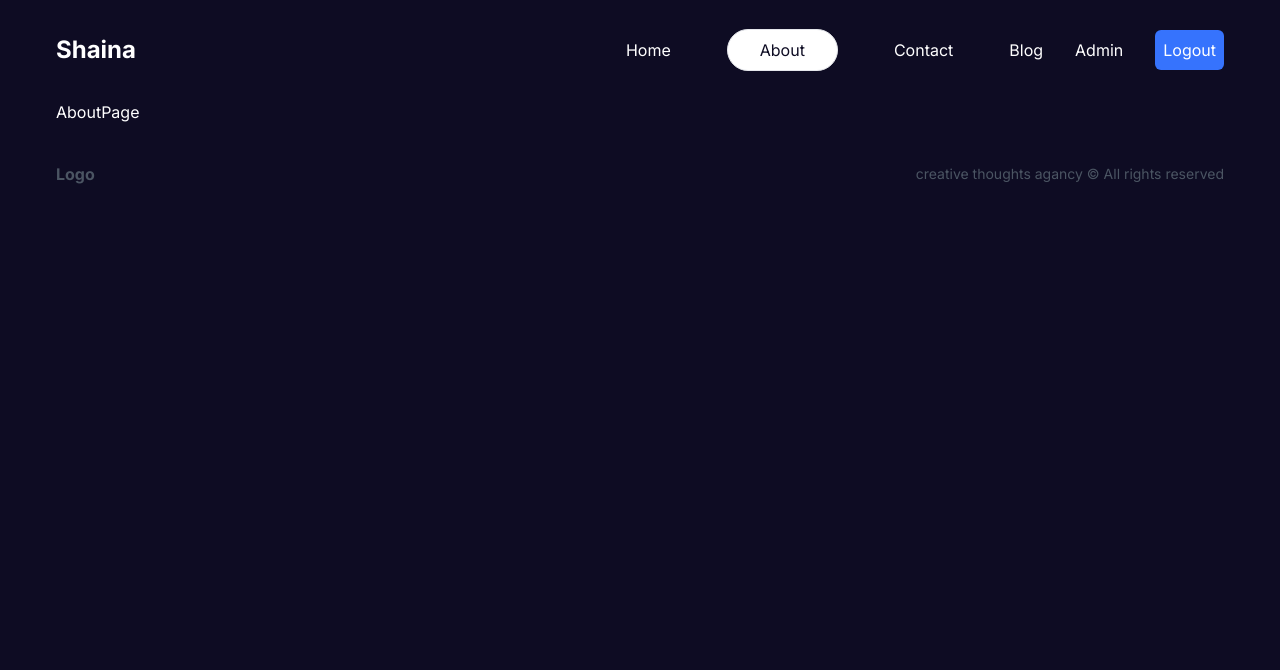
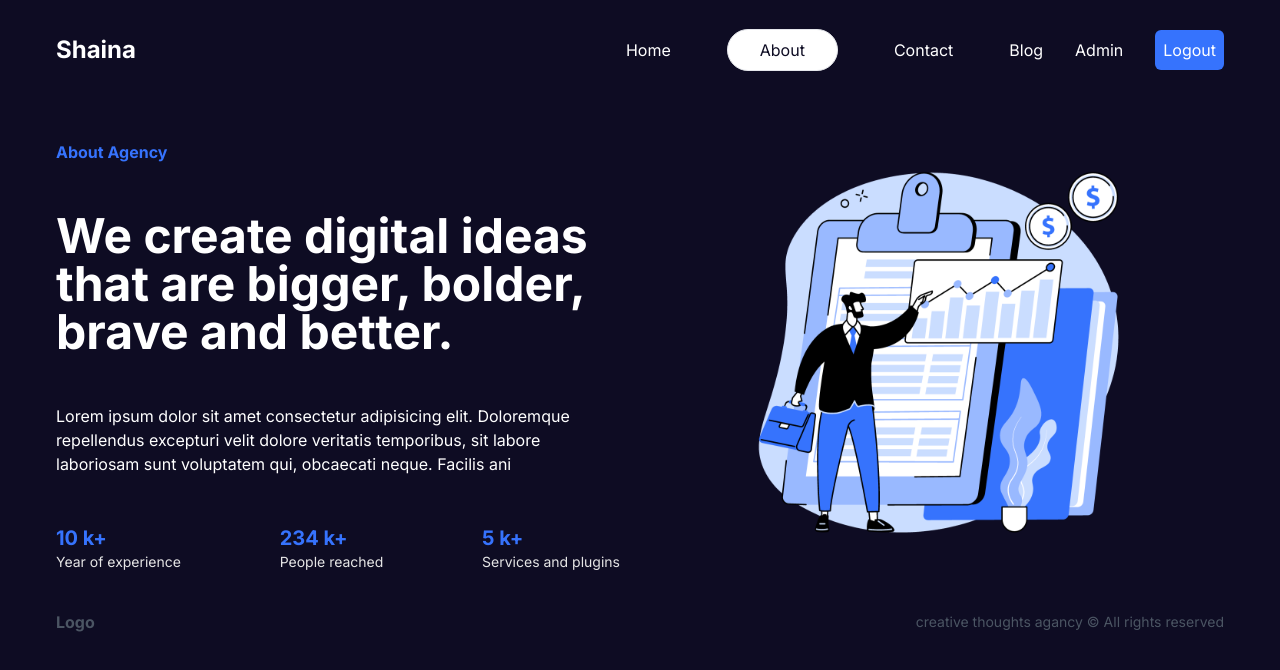
Before and after one commit to Shaghayegh-93/creative-agency, a Next.js app: page /about in a window 1280 px wide. Shown: the top 670 px of the page. Built offline with nearby package versions, Linux system fonts and the light colour scheme.

Commit message:
add desig of page

```diff
--- a/src/app/about/page.jsx
+++ b/src/app/about/page.jsx
@@ -1,7 +1,43 @@
 import React from "react";
+import Image from "next/image";
 
 const AboutPage = () => {
-  return <div>AboutPage</div>;
+  return (
+    <div className="mt-10  ">
+      <div className="flex items-center gap-10">
+        <div className="flex-1 flex flex-col gap-12">
+          <h2 className="font-bold text-btn">About Agency</h2>
+          <h1 className="text-5xl font-bold">
+            We create digital ideas that are bigger, bolder, brave and better.
+          </h1>
+          <p>
+            Lorem ipsum dolor sit amet consectetur adipisicing elit. Doloremque
+            repellendus excepturi velit dolore veritatis temporibus, sit labore
+            laboriosam sunt voluptatem qui, obcaecati neque. Facilis ani
+          </p>
+          <div className="flex justify-between">
+            <div className="flex flex-col ">
+              <p className="font-bold text-xl text-btn">10 k+</p>
+              <span className="text-textSoft text-sm">Year of experience</span>
+            </div>
+            <div className="flex flex-col ">
+              <p className="font-bold text-xl text-btn">234 k+</p>
+              <span className="text-textSoft text-sm">People reached</span>
+            </div>
+            <div className="flex flex-col ">
+              <p className="font-bold text-xl text-btn">5 k+</p>
+              <span className="text-textSoft text-sm">
+                Services and plugins
+              </span>
+            </div>
+          </div>
+        </div>
+        <div className="flex-1 h-96 relative">
+          <Image className="object-contain" src="/about.png" fill alt="image" />
+        </div>
+      </div>
+    </div>
+  );
 };
 
 export default AboutPage;
```
